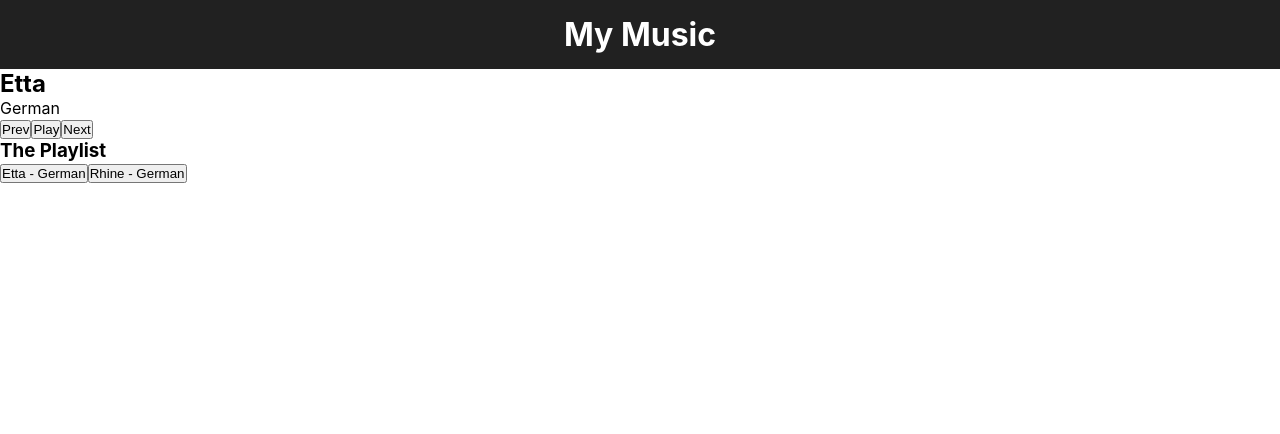
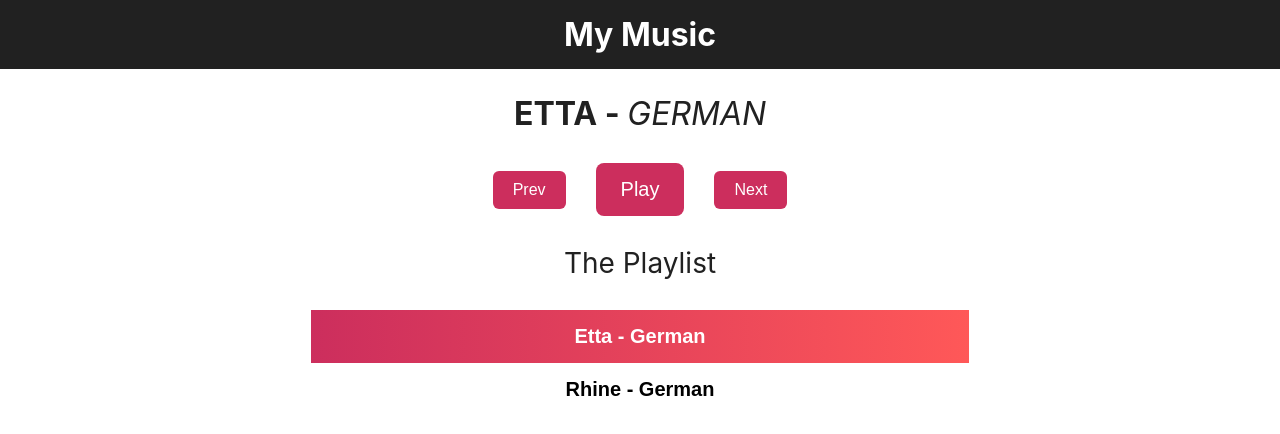
Before and after one commit to Germs31/vue-music-app, a Vue app: page / in a window 1280 px wide. Shown: the top 434 px of the page. Built offline with nearby package versions, Linux system fonts and the light colour scheme.

Commit message:
basic styling

```diff
--- a/src/App.vue
+++ b/src/App.vue
@@ -5,8 +5,8 @@
     </header>
     <main>
       <section class="player">
-        <h2 class="song-title">{{ current.title}}</h2>
-        <span>{{current.artist}}</span>
+        <h2 class="song-title">{{ current.title}} - <span>{{current.artist}}</span></h2>
+
         <div class="controls">
           <button class="prev"
                   @click="prev">Prev</button>
@@ -65,7 +65,17 @@
         this.current = song;
         this.player.src = this.current.src;
       }
+
       this.player.play();
+      this.player.addEventListener('ended', function () {
+        this.index++
+        if(this.index > this.songs.length -1) {
+          this.index = 0;
+        }
+        this.current = this.songs[this.index];
+        this.play(this.current);
+      }.bind(this))
+
       this.isPlaying = true;
     },
     pause() {
@@ -115,4 +125,92 @@
   background: #212121;
   color: #fff;
 }
+
+main {
+  width: 100%;
+  max-width: 768px;
+  margin: 0 auto;
+  padding: 25px
+}
+
+.song-title{
+  color: #212121;
+  font-size: 32px;
+  font-weight: 700;
+  text-transform: uppercase;
+  text-align: center;
+}
+
+.song-title span {
+  font-weight: 400;
+  font-style: italic;
+}
+
+.controls {
+  display: flex;
+  justify-content: center;
+  align-items: center;
+  padding: 30px 15px;
+}
+
+button {
+  appearance: none;
+  background: none;
+  border: none;
+  cursor: pointer;
+}
+
+button:hover {
+  opacity: 0.8;
+}
+
+.play, .pause {
+  font-size: 20px;
+  font-weight: 700px;
+  padding: 15px 25px;
+  margin: 0 15px;
+  border-radius: 8px;
+  background: #cc2e5d;
+  color: #fff;
+}
+
+.next, .prev {
+  font-size: 16px;
+  font-weight: 700px;
+  padding: 10px 20px;
+  margin: 0 15px;
+  border-radius: 6px;
+  background: #cc2e5d;
+  color:#fff;
+}
+
+.playlist {
+  padding: 0 30px;
+}
+
+.playlist h3 {
+  color: #212121;
+  font-size: 28px;
+  font-weight: 400;
+  margin-bottom: 30px;
+  text-align: center;
+}
+
+.playlist .song {
+  display: block;
+  width: 100%;
+  padding: 15px;
+  font-size: 20px;
+  font-weight: 700;
+  cursor: pointer;
+}
+
+.playlist .song:hover {
+  color: #ff5858;
+}
+
+.playlist .song.playing{
+  color: #fff;
+  background-image: linear-gradient(to right, #cc2e5d, #ff5858);
+}
 </style>
```
